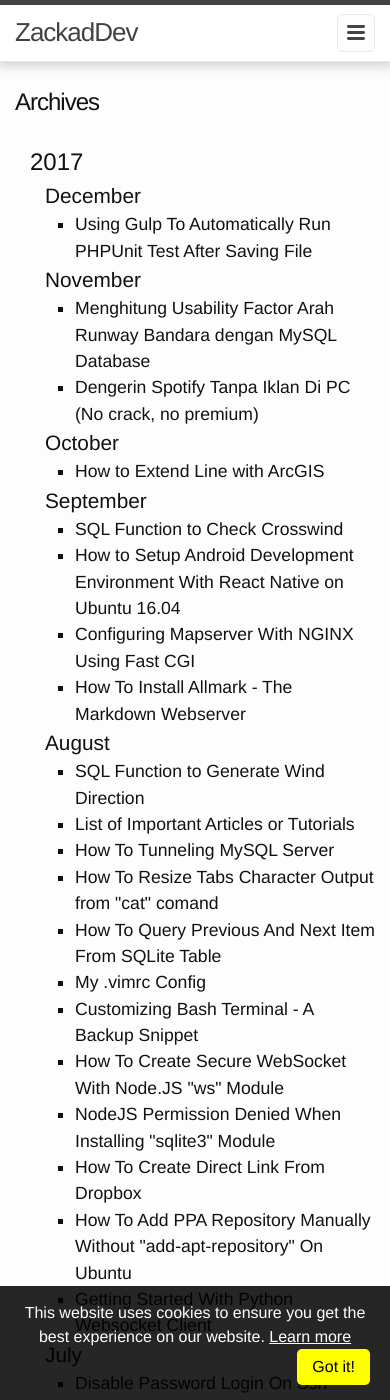
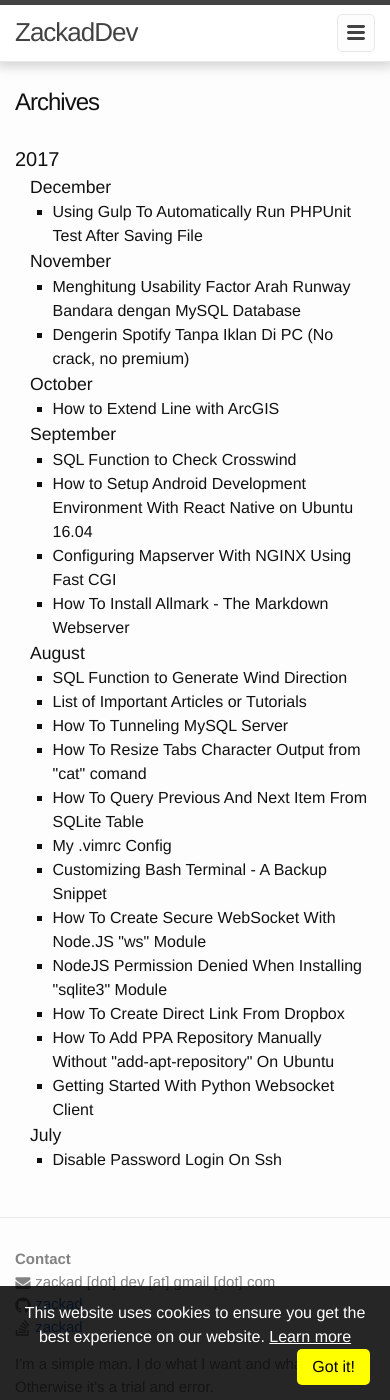
Before and after one commit to zackad/blog-src, a Jekyll site: the page built from archives.html, in a window 390 px wide and 1400 px high. Built offline with Jekyll 4.4.1, drawn with Linux system fonts in a browser that asks for light colours.

Commit message:
adapt archive list to small screen, #22

```diff
--- a/_sass/minima/_layout.scss
+++ b/_sass/minima/_layout.scss
@@ -282,6 +282,21 @@
     margin-left: $spacing-unit;
     list-style: square;
   }
+
+  @include media-query($on-palm) {
+    .year {
+      @include relative-font-size(1.25);
+      margin-left: -$spacing-unit;
+    }
+    .month {
+      @include relative-font-size(1.1);
+      margin-left: -$spacing-unit / 2;
+    }
+    .archive-item {
+      @include relative-font-size(1);
+      margin-left: $spacing-unit / 4;
+    }
+  }
 }
 
 
```
